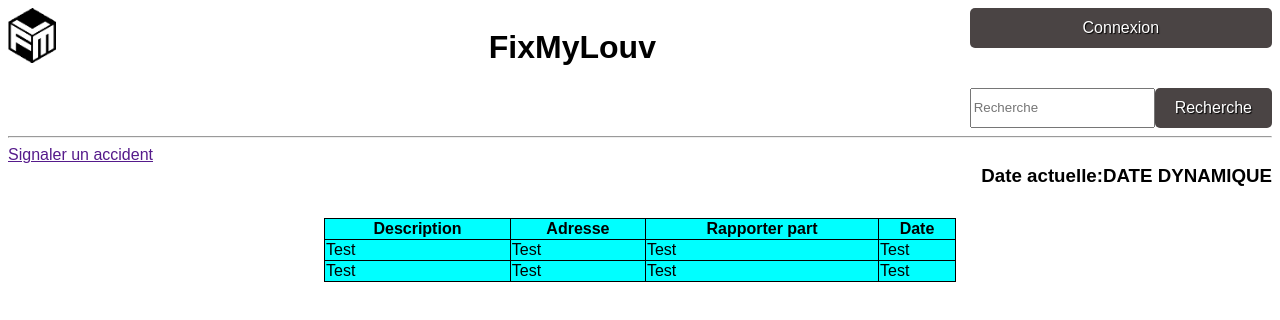
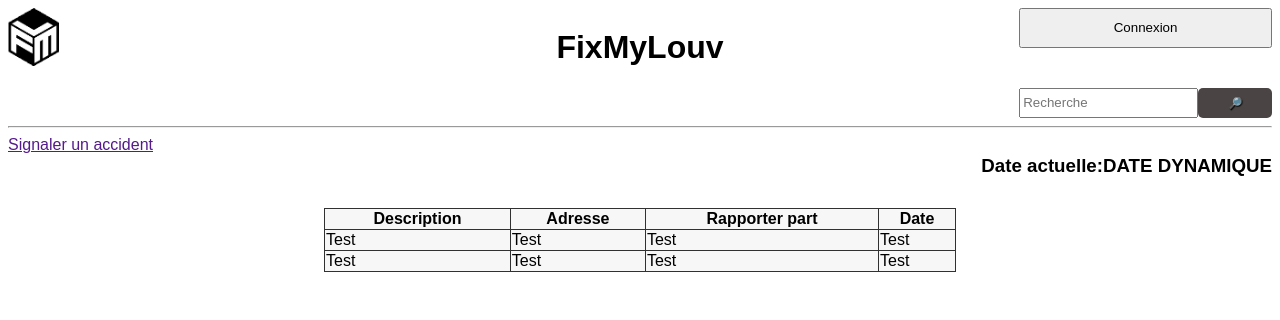
Before and after one commit to MarouaneDaiki/FIxMyLouv, a plain HTML site: page index.html in a window 1280 px wide. Drawn offline with Linux system fonts and the light colour scheme.

Commit message:
modif css pour adapter a la taille d'ecran + modif bouton de recherche

```diff
--- a/index.html
+++ b/index.html
@@ -12,14 +12,13 @@
   <header>
     <img class="logo" src="images/logo.png" alt="FML-Logo">
     <h1 class="title">FixMyLouv</h1>
-
-    <div class="search">
-      <input type="text" placeholder="Recherche">
-      <input class="button_header" type="button" value="Recherche">
-    </div>
     <!-- Change en "depliez moi", une fois connecté -->
     <input class="button_header" type="button" value="Connexion" id="connexion">
 
+    <div class="search">
+      <input type="text" placeholder="Recherche" id="input_search">
+      <input type="button" value="🔎" id="button_search">
+    </div>
   </header>
   <hr>
 
--- a/style.css
+++ b/style.css
@@ -10,7 +10,13 @@ header {
     grid-template-rows: 1fr;
 }
 
+h1,
+h2 {
+    text-align: center;
+}
+
 .logo {
+    min-width: 50px;
     width: 20%;
 }
 
@@ -34,22 +40,25 @@ header {
     display: flex;
 }
 
-.button_header {
+#button_search {
     border: none;
     border-radius: 5px;
-    font-size: 1rem;
+    font-size: 0.7rem;
     text-align: center;
     color: white;
     cursor: pointer;
-    padding: 0 20px;
     background-color: rgb(74, 68, 68);
     text-shadow: 1px 1px 1px #000;
     line-height: 2.5;
-    width: 100%;
+    width: 30%;
 }
 
-.button_header:hover {
+#button_search:hover {
     background-color: rgb(53, 49, 49);
+}
+
+#input_search {
+    width: 70%;
 }
 
 /* INDEX: gère le tableau des accidents, le lien de signalisation et la date */
@@ -62,8 +71,8 @@ table {
 
 th,
 td {
-    border: 1px solid black;
-    background-color: aqua;
+    border: 1px solid rgb(49, 49, 49);
+    background-color: rgb(247, 247, 247);
 }
 
 #connexion {
@@ -89,7 +98,8 @@ td {
     display: grid;
     justify-content: center;
     border-radius: 10px;
-    /*background-color: #25333e;*/ /*Activer pour avoir un fond bleu (rend pas très bien pour l'instant)*/
+    /*background-color: #25333e;*/
+    /*Activer pour avoir un fond bleu (rend pas très bien pour l'instant)*/
     padding: 20px;
 }
 
@@ -116,7 +126,8 @@ td {
     display: grid;
     justify-content: center;
     border-radius: 10px;
-    /*background-color: #25333e;*/ /*Activer pour avoir un fond bleu (rend pas très bien pour l'instant)*/
+    /*background-color: #25333e;*/
+    /*Activer pour avoir un fond bleu (rend pas très bien pour l'instant)*/
     padding: 20px;
 }
 
@@ -126,7 +137,7 @@ td {
     color: white;
     font-size: 15px;
     padding: 14px 14px;
-    margin: 10px 10px;
+    /* margin: 10px 10px; */
     cursor: pointer;
     text-align: center;
     border-radius: 5px;
```
Also changed, not shown: accident.html (+4 -5 lines), login.html (+7 -8 lines).
